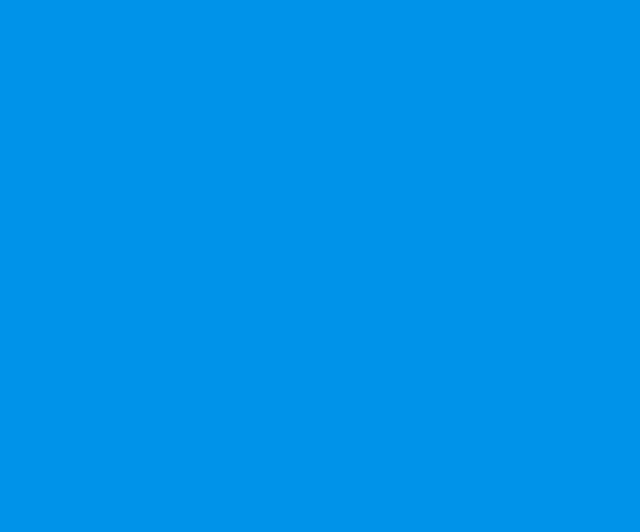
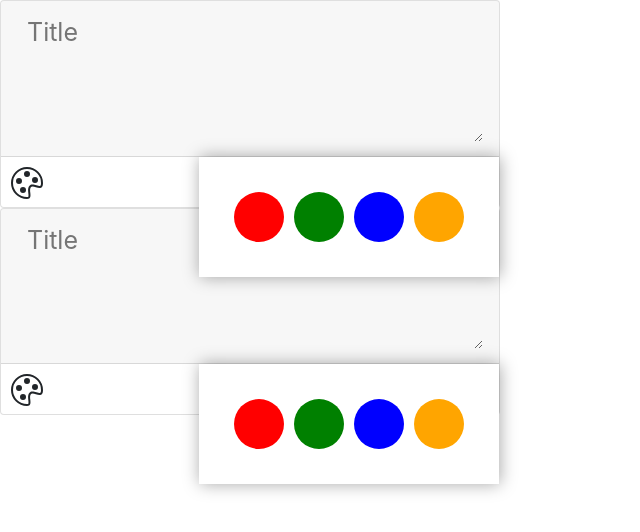
Before and after one commit to DcBD/labs-js-mini-projects, a website built with webpack: page 4_PROJEKT/src/index.html in a window 1280 px wide. Shown: the whole page, without its empty margins (0-640 px from the left). Built offline with nearby package versions, Linux system fonts and the light colour scheme.

Commit message:
Refractor, added basic components

```diff
--- a/4_PROJEKT/src/app.ts
+++ b/4_PROJEKT/src/app.ts
@@ -1,4 +1,5 @@
 import AppComponent from "./common/components/AppComponent";
+import NoteEditor from "./common/components/Note/NoteEditor";
 
 export class App {
 
@@ -13,12 +14,17 @@ export class App {
     private render = () => {
         const root = document.getElementById("root");
 
-        new AppComponent("div", {
-            key: "app",
+        new AppComponent({
             parentNode: root,
-
         }, [
-
+            {
+                ComponentName: NoteEditor,
+                props: {}
+            },
+            {
+                ComponentName: NoteEditor,
+                props: {}
+            }
         ]);
     }
 
--- /dev/null
+++ b/4_PROJEKT/src/common/Icons.ts
@@ -0,0 +1,10 @@
+
+
+
+export default class Icons {
+
+    public static palette = () => `<svg xmlns="http://www.w3.org/2000/svg" width="16" height="16" fill="currentColor" class="bi bi-palette" viewBox="0 0 16 16">
+    <path d="M8 5a1.5 1.5 0 1 0 0-3 1.5 1.5 0 0 0 0 3zm4 3a1.5 1.5 0 1 0 0-3 1.5 1.5 0 0 0 0 3zM5.5 7a1.5 1.5 0 1 1-3 0 1.5 1.5 0 0 1 3 0zm.5 6a1.5 1.5 0 1 0 0-3 1.5 1.5 0 0 0 0 3z"/>
+    <path d="M16 8c0 3.15-1.866 2.585-3.567 2.07C11.42 9.763 10.465 9.473 10 10c-.603.683-.475 1.819-.351 2.92C9.826 14.495 9.996 16 8 16a8 8 0 1 1 8-8zm-8 7c.611 0 .654-.171.655-.176.078-.146.124-.464.07-1.119-.014-.168-.037-.37-.061-.591-.052-.464-.112-1.005-.118-1.462-.01-.707.083-1.61.704-2.314.369-.417.845-.578 1.272-.618.404-.038.812.026 1.16.104.343.077.702.186 1.025.284l.028.008c.346.105.658.199.953.266.653.148.904.083.991.024C14.717 9.38 15 9.161 15 8a7 7 0 1 0-7 7z"/>
+  </svg>`
+}
--- a/4_PROJEKT/src/common/components/Note/NoteEditor.ts
+++ b/4_PROJEKT/src/common/components/Note/NoteEditor.ts
@@ -1,14 +1,65 @@
 import { Component } from "../../framework/Component";
-import { v4 as uuidv4 } from 'uuid';
+import Pallette from "../Palette/Palette";
 
-export default class AppComponent extends Component {
+export default class NoteEditor extends Component {
 
-    constructor() {
-        super("div", {
-            key: uuidv4(),
-            parentNode: null,
-            className: "note-editor",
-            content: "TEST"
+    public getTitle = () => this.getAttributeElement<HTMLInputElement>("title").value
+    public getText = () => this.getAttributeElement<HTMLTextAreaElement>("text").value
+
+    constructor({ parentNode }: { parentNode: HTMLElement }) {
+
+        super({
+            node: document.createElement("div"),
+            parentNode: parentNode,
         })
+
+        this.update(this.generateContent());
+
     }
+
+
+
+
+
+    private generateContent = (): HTMLElement => {
+
+        /* #region  ROOT */
+        const _root = document.createElement("div");
+        _root.className = "card";
+        _root.setAttribute("style", "width:500px");
+        /* #endregion */
+
+        /* #region  HEADER */
+        const _header = document.createElement("div");
+        _header.className = "card-header";
+        _root.append(_header);
+        /* #endregion */
+
+        /* #region  TITLE */
+        const _title = document.createElement('input');
+        _title.type = "text";
+        _title.dataset.attribute = "title";
+        _title.className = "editor-text";
+        _title.placeholder = "Title";
+        _header.append(_title);
+        /* #endregion */
+
+        /* #region  TEXT */
+        const _text = document.createElement("textarea");
+        _text.className = "editor-text";
+        _text.dataset.attribute = "text";
+        _header.append(_text);
+        /* #endregion */
+
+        const _footer = document.createElement("div");
+        new Pallette({ parentNode: _footer });
+        _root.append(_footer);
+
+
+        return _root;
+    }
+
+
+
+
 }
--- /dev/null
+++ b/4_PROJEKT/src/common/components/Palette/ColorButton.ts
@@ -0,0 +1,49 @@
+import { Component } from "../../framework/Component";
+import Icons from "../../Icons";
+
+export default class ColorButton extends Component {
+
+    private readonly color: string;
+
+    public getColor = () => this.getAttributeElement<HTMLElement>('color').dataset.color;
+
+    constructor({ parentNode, color }: { parentNode: HTMLElement, color: string }) {
+
+        super({
+            node: document.createElement("div"),
+            parentNode: parentNode,
+        })
+        this.color = color;
+
+        this.update(this.generateContent());
+
+    }
+
+
+
+
+
+    private generateContent = (): HTMLElement => {
+
+        console.log(this.color);
+        /* #region  ROOT */
+        const _root = document.createElement("div");
+        _root.className = "color-picker";
+        _root.addEventListener("click", this.handleClick);
+        _root.style.backgroundColor = this.color;
+        _root.dataset.attribute = 'color';
+        /* #endregion */
+
+
+
+        return _root;
+    }
+
+
+    handleClick = (e: MouseEvent) => {
+        console.log("clicked");
+    }
+
+
+
+}
--- /dev/null
+++ b/4_PROJEKT/src/common/components/Palette/Palette.ts
@@ -0,0 +1,61 @@
+import { Component } from "../../framework/Component";
+import Icons from "../../Icons";
+import ColorButton from "./ColorButton";
+
+export default class Pallette extends Component {
+
+    public getTitle = () => this.getAttributeElement<HTMLInputElement>("title").value
+    public getText = () => this.getAttributeElement<HTMLTextAreaElement>("text").value
+
+    public colors = ['red', 'green', 'blue', 'orange']
+
+    constructor({ parentNode }: { parentNode: HTMLElement }) {
+
+        super({
+            node: document.createElement("div"),
+            parentNode: parentNode,
+        })
+
+        this.update(this.generateContent());
+
+    }
+
+
+
+
+
+    private generateContent = (): HTMLElement => {
+
+        /* #region  ROOT */
+        const _root = document.createElement("div");
+        _root.className = "d-flex"
+        /* #endregion */
+
+        /* #region  BUTTON */
+        const _showPalletteBtn = document.createElement("div");
+        _showPalletteBtn.className = "action-btn"
+        _showPalletteBtn.innerHTML = Icons.palette();
+
+        /* #endregion */
+
+        const _palette = document.createElement("div");
+        _palette.className = "palette d-flex";
+
+        for (const color of this.colors) {
+            new ColorButton({ parentNode: _palette, color: color });
+        }
+
+
+
+        _root.append(_palette)
+
+
+        _root.append(_showPalletteBtn)
+
+        return _root;
+    }
+
+
+
+
+}
--- a/4_PROJEKT/src/common/framework/Component.ts
+++ b/4_PROJEKT/src/common/framework/Component.ts
@@ -1,7 +1,7 @@
 import ComponentBase from "./ComponentBase"
 import ComponentChild from "./ComponentChild";
 import ComponentOptions from "./ComponentOptions";
-
+import { v4 as uuidv4 } from 'uuid';
 
 export class Component implements ComponentBase {
 
@@ -15,32 +15,29 @@ export class Component implements ComponentBase {
 
     public className: string;
 
-    private readonly _node: HTMLElement
+    protected readonly node: HTMLElement
 
     private readonly _parentNode: HTMLElement
 
-    getNode = () => this._node;
+    getNode = () => this.node;
 
     getElementTagName = () => this.tagName;
 
     getDomNode = () => document.querySelector(`[data-key="${this.key}"]`) as HTMLElement;
 
+    getAttributeElement = <T extends Element>(attribute: string): T => this.node.querySelector<T>(`[data-attribute="${attribute}"]`);
 
 
-    constructor(tagName: keyof HTMLElementTagNameMap, {
-        className,
-        key,
+    constructor({
         parentNode,
-        content
+        node
     }: ComponentOptions, children?: Array<ComponentChild>) {
-        this.tagName = tagName;
-        this.className = className;
-        this.key = key;
+
         this._parentNode = parentNode;
         this.children = children;
-        this.content = content;
+        this.key = uuidv4();
 
-        this._node = document.createElement(tagName);
+        this.node = node ? node : document.createElement("div");
         this.initNode();
 
         this.render();
@@ -50,13 +47,6 @@ export class Component implements ComponentBase {
         const node = this.getNode();
 
         node.dataset.key = this.key;
-
-        if (undefined !== this.className) {
-            node.className = this.className;
-        }
-        if (this.content) { node.innerHTML = this.content; }
-
-
     }
 
 
@@ -64,12 +54,23 @@ export class Component implements ComponentBase {
 
 
 
+
+    update = (content: HTMLElement) => {
+        const domNode = this.getDomNode();
+
+        if (domNode) {
+            domNode.innerHTML = "";
+            domNode.append(content);
+        } else {
+            this.node.innerHTML = "";
+            this.node.append(content);
+        }
+
+    }
+
     render = () => {
 
-        this.children?.map(child => new child.ComponentName(child.tagName, {
-            ...child.options,
-            parentNode: this._parentNode,
-        }))
+        this.children?.map(child => new child.ComponentName({ parentNode: this._parentNode, ...child.props }))
 
         this._parentNode.append(this.getNode());
     }
--- a/4_PROJEKT/src/common/framework/ComponentChild.ts
+++ b/4_PROJEKT/src/common/framework/ComponentChild.ts
@@ -1,9 +1,7 @@
 import { Component } from "./Component";
-import ComponentOptions from "./ComponentOptions";
+
 
 export default interface ComponentChild {
     ComponentName: typeof Component,
-    options: ComponentOptions,
-    tagName: keyof HTMLElementTagNameMap
-    key: string
+    props: any
 }
--- a/4_PROJEKT/src/common/framework/ComponentOptions.ts
+++ b/4_PROJEKT/src/common/framework/ComponentOptions.ts
@@ -1,7 +1,4 @@
 export default interface ComponentOptions {
-    className?: string,
-    key: string,
     parentNode: HTMLElement,
-    content?: string
-
+    node?: HTMLElement
 }
--- a/4_PROJEKT/src/index.html
+++ b/4_PROJEKT/src/index.html
@@ -4,7 +4,10 @@
 <head>
   <meta charset="UTF-8" />
   <meta name="viewport" content="width=device-width, initial-scale=1.0" />
-  <title>Pogodynka</title>
+  <link href="https://cdn.jsdelivr.net/npm/bootstrap@5.0.1/dist/css/bootstrap.min.css" rel="stylesheet"
+    integrity="sha384-+0n0xVW2eSR5OomGNYDnhzAbDsOXxcvSN1TPprVMTNDbiYZCxYbOOl7+AMvyTG2x" crossorigin="anonymous">
+
+  <title>Not S</title>
 </head>
 
 <body>
--- a/4_PROJEKT/src/main.scss
+++ b/4_PROJEKT/src/main.scss
@@ -4,112 +4,73 @@
 }
 
 body {
-  background-color: #0093e9;
-  background-image: linear-gradient(160deg, #0093e9 0%, #80d0c7 100%);
+  font-family: -apple-system, BlinkMacSystemFont, "Segoe UI", Roboto, Oxygen, Ubuntu, Cantarell, "Open Sans",
+    "Helvetica Neue", sans-serif;
 }
 
-#widgets {
-  display: flex;
-  min-height: 100vh;
-  position: relative;
-  padding: 1rem;
+input,
+textarea {
+  border: 0;
+  outline: 0;
 }
 
-.widget {
-  position: relative;
-  .delete-btn {
-    position: absolute;
-    top: 20px;
-    right: 20px;
+.editor-text {
+  width: 100%;
+  border: none;
+  padding: 5px 10px;
+  font-size: 25px;
+  background: transparent;
+  box-sizing: border-box;
+  cursor: pointer;
+  border-radius: 10px;
 
-    padding: 5px 10px;
-    font-weight: bold;
-    border-radius: 4px;
-    background-color: rgba(255, 0, 0, 0.295);
-    border-color: rgb(240, 96, 0);
-    cursor: pointer;
+  &:hover {
+    background: rgba(128, 128, 128, 0.171);
   }
 
-  .w-content {
-    margin: 1rem;
-    width: 300px;
-    height: 200px;
-    display: flex;
-    align-items: center;
-    justify-content: center;
-    flex-direction: column;
-    background-color: #fbac7e21;
-    background-image: linear-gradient(62deg, #fbab7e 0%, #f7ce68 100%);
-    border-radius: 10px;
-    .w-name {
-      font-size: 2rem;
-      color: rgb(0, 41, 68);
-      font-weight: bold;
-    }
-
-    .w-main {
-      font-size: 1.25rem;
-    }
-    position: relative;
-    .w-group {
-      margin-top: 10px;
-      display: flex;
-      align-content: center;
-      align-items: center;
-
-      width: 100%;
-      .w-temp {
-        font-size: 2rem;
-
-        font-weight: bold;
-        width: 100%;
-        position: relative;
-        text-align: center;
-      }
-
-      .w-details {
-        border-left: solid rgb(236, 236, 236) 2px;
-        padding: 1rem;
-
-        .w-details-title {
-          font-weight: bold;
-          padding: 5px 0;
-        }
-
-        .w-details-data {
-          color: rgb(39, 39, 39);
-        }
-      }
-    }
+  &:focus-visible {
+    background-color: rgb(255, 255, 255);
+    box-sizing: border-box;
   }
 }
 
-#search-bar {
-  width: 100%;
-  margin-top: 2rem;
-  display: flex;
-  justify-content: center;
+.action-btn {
+  padding: 10px;
+  width: 50px;
+  height: 50px;
+  transition: background-color 0.1s ease-in;
+  cursor: pointer;
 
-  div {
-    display: flex;
-    justify-content: center;
+  svg {
+    width: 32px !important;
+    height: 32px !important;
+  }
 
-    input[type="text"] {
-      font-size: 2rem;
-      padding: 0.2rem 1rem;
-    }
-
-    input[type="button"] {
-      font-size: 1.5rem;
-      padding: 0.25rem;
-      background-color: rgb(255, 136, 0);
-      border: solid rgb(180, 129, 17) 2px;
-      padding: 0.25rem 0.5rem;
-      cursor: pointer;
-
-      &:active {
-        background-color: rgb(255, 180, 95);
-      }
-    }
+  border-radius: 50px;
+  &:hover {
+    background-color: rgba(218, 218, 218, 0.384);
   }
 }
+
+.color-picker {
+  width: 50px;
+  height: 50px;
+  border-radius: 50px;
+  margin: 5px;
+  cursor: pointer;
+  transition: height ease-in 0.1s;
+  &:hover {
+    height: 65px;
+  }
+}
+
+.palette {
+  position: absolute;
+  z-index: 2;
+  background: white;
+  padding: 30px;
+  box-shadow: 1px 0px 16px 0px rgba(0, 0, 0, 0.35);
+  -webkit-box-shadow: 1px 0px 16px 0px rgba(0, 0, 0, 0.35);
+  -moz-box-shadow: 1px 0px 16px 0px rgba(0, 0, 0, 0.35);
+  right: 0px;
+}
```
Also changed, not shown: 4_PROJEKT/package.json (line endings or trailing spaces), 1 other file.
